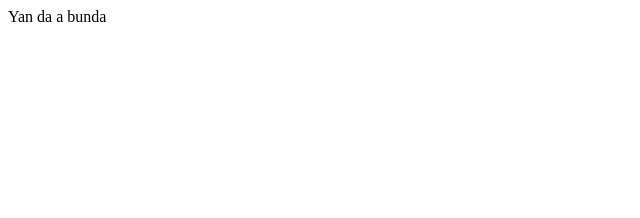
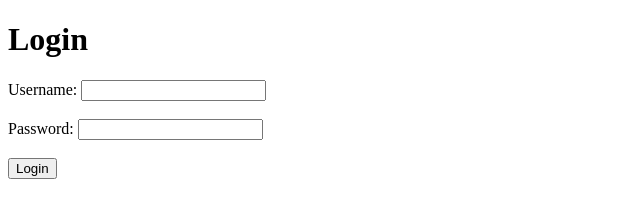
Before and after one commit to AntonioV1ctor/Primeiro_html, a plain HTML site: page index.html in a window 1280 px wide. Shown: the whole page, without its empty margins (0-640 px from the left). Drawn offline with Linux system fonts and the light colour scheme.

Commit message:
Update index.html

```diff
--- a/index.html
+++ b/index.html
@@ -1,11 +1,20 @@
+<!-- login.html -->
 <!DOCTYPE html>
-<html lang="pt-br">
+<html>
 <head>
-    <meta charset="UTF-8">
-    <meta name="viewport" content="width=device-width, initial-scale=1.0">
-    <title>Yan gay</title>
+    <title>Login</title>
+    <link rel="stylesheet" href="styles.css">
 </head>
 <body>
-    <n1>Yan da a bunda</n1>
+    <div class="container">
+        <h1>Login</h1>
+        <form>
+            <label for="username">Username:</label>
+            <input type="text" id="username" name="username"><br><br>
+            <label for="password">Password:</label>
+            <input type="password" id="password" name="password"><br><br>
+            <input type="submit" value="Login">
+        </form>
+    </div>
 </body>
 </html>
```
